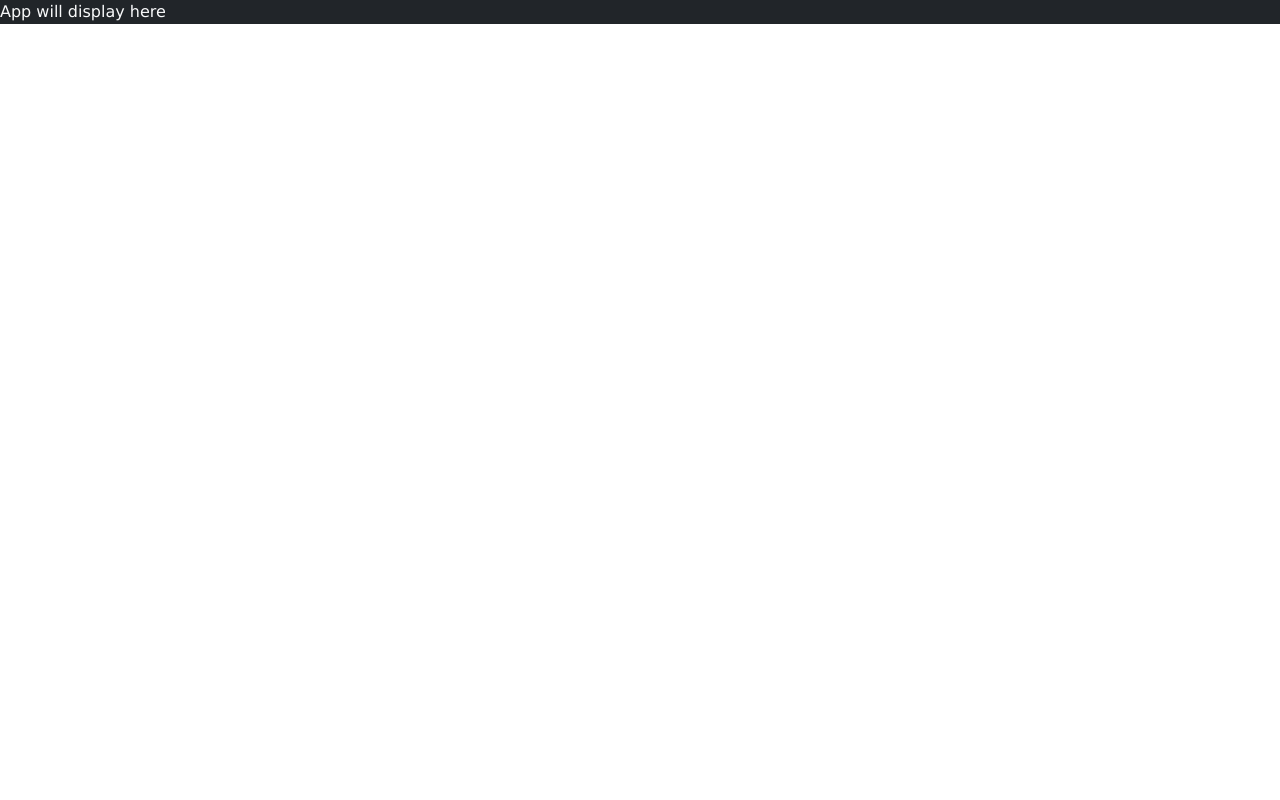
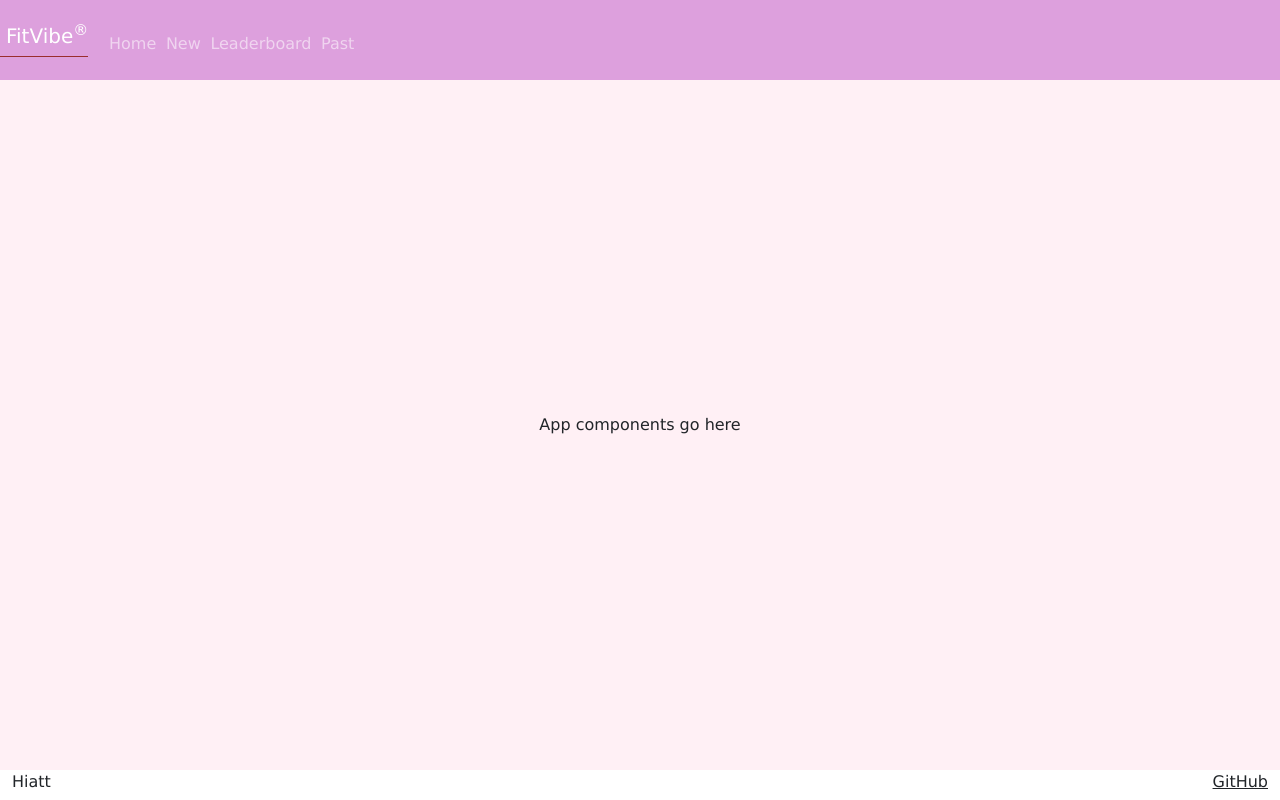
Before and after one commit to ahiatt19/fit-vibe-startup, a React (Vite) app: page / in a window 1280 px wide. Built offline with nearby package versions, Linux system fonts and the light colour scheme.

Commit message:
create app component

```diff
--- a/index.html
+++ b/index.html
@@ -2,7 +2,7 @@
 <html lang="en">
   <head>
     <meta charset="utf-8" />
-    <link rel="icon" href="/favicon.ico" />
+    <link rel="icon" href="/browser_icon.ico" />
     <meta name="viewport" content="width=device-width, initial-scale=1" />
     <meta name="theme-color" content="#000000" />
 
--- a/src/app.css
+++ b/src/app.css
@@ -1,5 +1,5 @@
 
-body {
+.body {
     display: flex;
     flex-direction: column;
     min-width: 375px;
@@ -42,7 +42,7 @@ body {
 
   }
 
-  navbar-brand {
+  .navbar-brand {
     padding-left: 0.3em;
     border-bottom: solid rgb(154, 46, 46) thin;
     font-family: Verdana, sans-serif;
--- a/src/app.jsx
+++ b/src/app.jsx
@@ -3,5 +3,48 @@ import 'bootstrap/dist/css/bootstrap.min.css';
 import './app.css';
 
 export default function App() {
-  return <div className='body bg-dark text-light'>App will display here</div>;
-}
+    return (
+      <div className='body bg-white text-dark'>
+        <header className='container-fluid'>
+          <nav className='navbar fixed-top navbar-dark'>
+            <div className='navbar-brand'>
+              FitVibe<sup>&reg;</sup>
+            </div>
+            <menu className='navbar-nav'>
+              <li className='nav-item'>
+                <a className='nav-link' href='home.html'>
+                  Home
+                </a>
+              </li>
+              <li className='nav-item'>
+                <a className='nav-link' href='new.html'>
+                  New
+                </a>
+              </li>
+              <li className='nav-item'>
+                <a className='nav-link' href='leaderboard.html'>
+                  Leaderboard
+                </a>
+              </li>
+              <li className='nav-item'>
+                <a className='nav-link' href='past.html'>
+                  Past
+                </a>
+              </li>
+            </menu>
+          </nav>
+        </header>
+
+        <main>App components go here</main>
+
+        <footer className='bg-white text-dark-50'>
+          <div className='container-fluid'>
+            <span className='text-reset'>Hiatt</span>
+            <a className='text-reset' href='https://github.com/ahiatt19/fit-vibe-startup/tree/main'>
+              GitHub
+            </a>
+          </div>
+        </footer>
+      </div>
+    );
+  }
```
